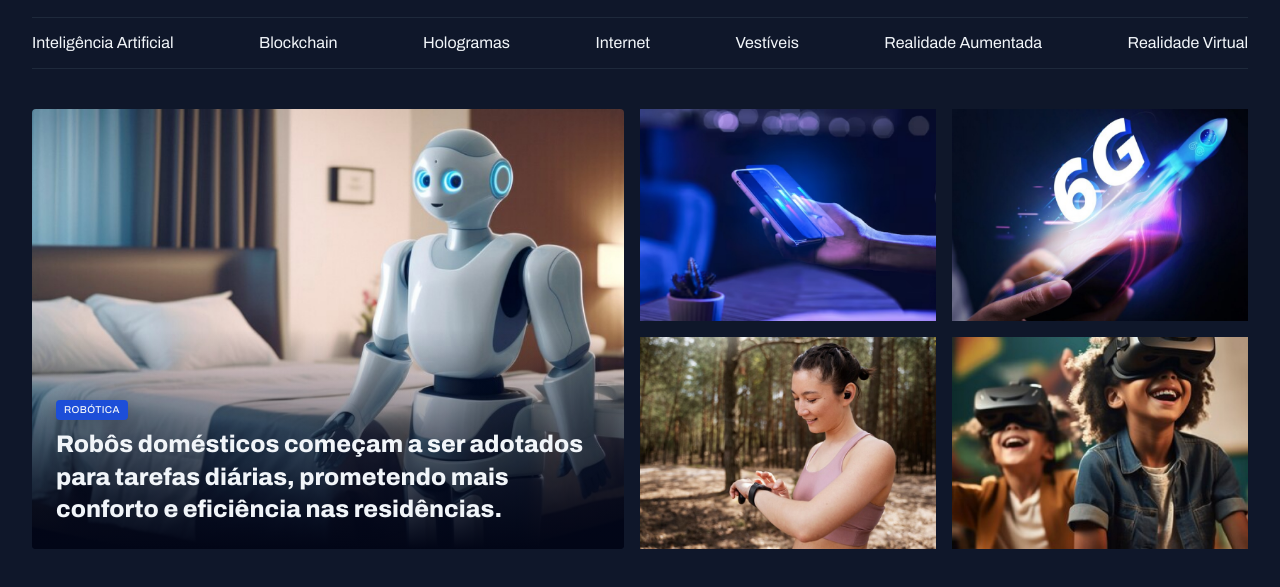
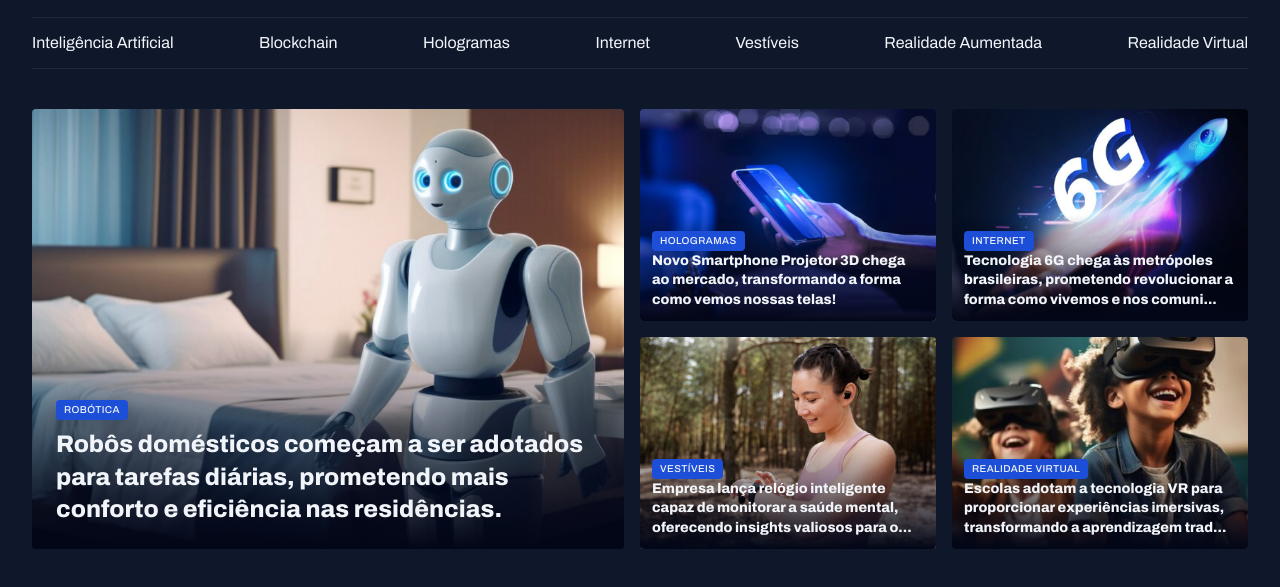
Before and after one commit to DebsTD22/portal-noticias, a plain HTML site: page index.html in a window 1280 px wide. Shown: the part 49-636 px from the top of the page. Drawn offline with Linux system fonts and the light colour scheme.

Commit message:
finalizando seção destaques

```diff
--- a/index.html
+++ b/index.html
@@ -39,7 +39,7 @@
     <main class="grid container">
         <section id="featured" class="grid grid-flow-col gap-16">
             <figure class="card">
-                <img src="assets/imagens/Image 01.jpg" alt="">
+                <img src="assets/imagens/Image 01.jpg" alt="Robôs domésticos começam a ser adotados para tarefas diárias, prometendo mais conforto e eficiência nas residências.">
 
                 <figcaption>
                     <span class="content-tag">Robótica</span>
@@ -50,18 +50,49 @@
                 </figcaption>
             </figure>
             <div class="grid grid-cols-2 gap-16">
-                <div>
-                    <img src="assets/imagens/Image 02.jpg" alt="">
-                </div>
-                <div>
-                    <img src="assets/imagens/Image 03.jpg" alt="">
-                </div>
-                <div>
-                    <img src="assets/imagens/Image 04.jpg" alt="">
-                </div>
-                <div>
-                    <img src="assets/imagens/Image 05.jpg" alt="">
-                </div>
+                <figure class="card">
+                    <img src="assets/imagens/Image 02.jpg" alt="Novo Smartphone Projetor 3D chega ao mercado, transformando a forma como vemos nossas telas!">
+
+                    <figcaption>
+                        <span class="content-tag">Hologramas</span>
+                        <h3 class="text-lg">
+                            Novo Smartphone Projetor 3D chega ao mercado,
+                            transformando a forma como vemos nossas telas!
+                        </h2>
+                    </figcaption>
+                </figure>
+                <figure class="card">
+                    <img src="assets/imagens/Image 03.jpg" alt="Tecnologia 6G chega às metrópoles brasileiras, prometendo revolucionar a forma como vivemos e nos comunicamos.">
+
+                    <figcaption>
+                        <span class="content-tag">Internet</span>
+                        <h3 class="text-lg">
+                            Tecnologia 6G chega às metrópoles brasileiras,
+                            prometendo revolucionar a forma como vivemos e nos comuni...
+                        </h2>
+                    </figcaption>
+                </figure>
+                <figure class="card">
+                    <img src="assets/imagens/Image 04.jpg" alt="Empresa lança relógio inteligente capaz de monitorar a saúde mental, oferecendo insights valiosos para o bem-estar pessoal.">
+
+                    <figcaption>
+                        <span class="content-tag">Vestíveis</span>
+                        <h3 class="text-lg">
+                            Empresa lança relógio inteligente capaz de monitorar a saúde mental,
+                            oferecendo insights valiosos para o...
+                        </h2>
+                    </figcaption>
+                </figure>
+                <figure class="card">
+                    <img src="assets/imagens/Image 05.jpg" alt="Escolas adotam a tecnologia VR para proporcionar experiências imersivas, transformando a aprendizagem tradicional.">
+                    <figcaption>
+                        <span class="content-tag">Realidade Virtual</span>
+                        <h3 class="text-lg">
+                            Escolas adotam a tecnologia VR para proporcionar experiências imersivas,
+                            transformando a aprendizagem trad...
+                        </h2>
+                    </figcaption>
+                </figure>
             </div>
         </section>
     </main>
--- a/styles/sections.css
+++ b/styles/sections.css
@@ -22,6 +22,10 @@
             bottom: 0;
             padding: 24px;
 
+            &:has(.text-lg){
+                padding: 12px;
+            }
+
             h2{
                 margin-top: 8px;
             }
```
